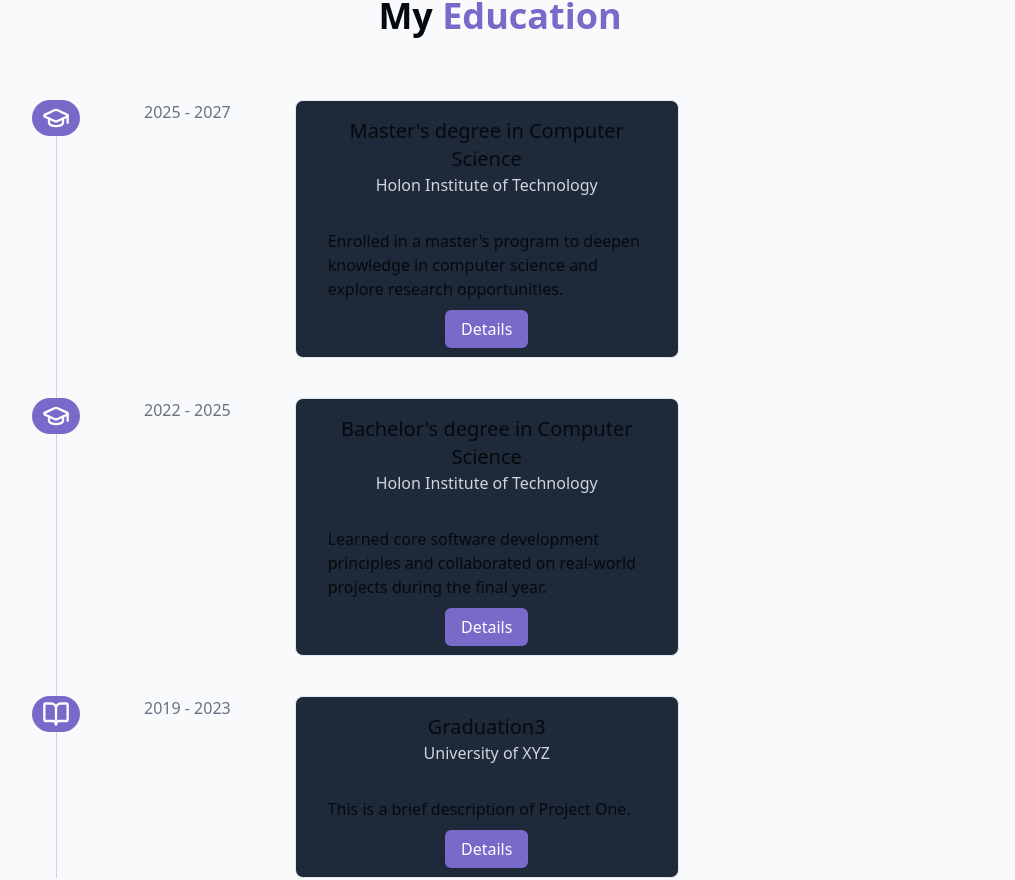
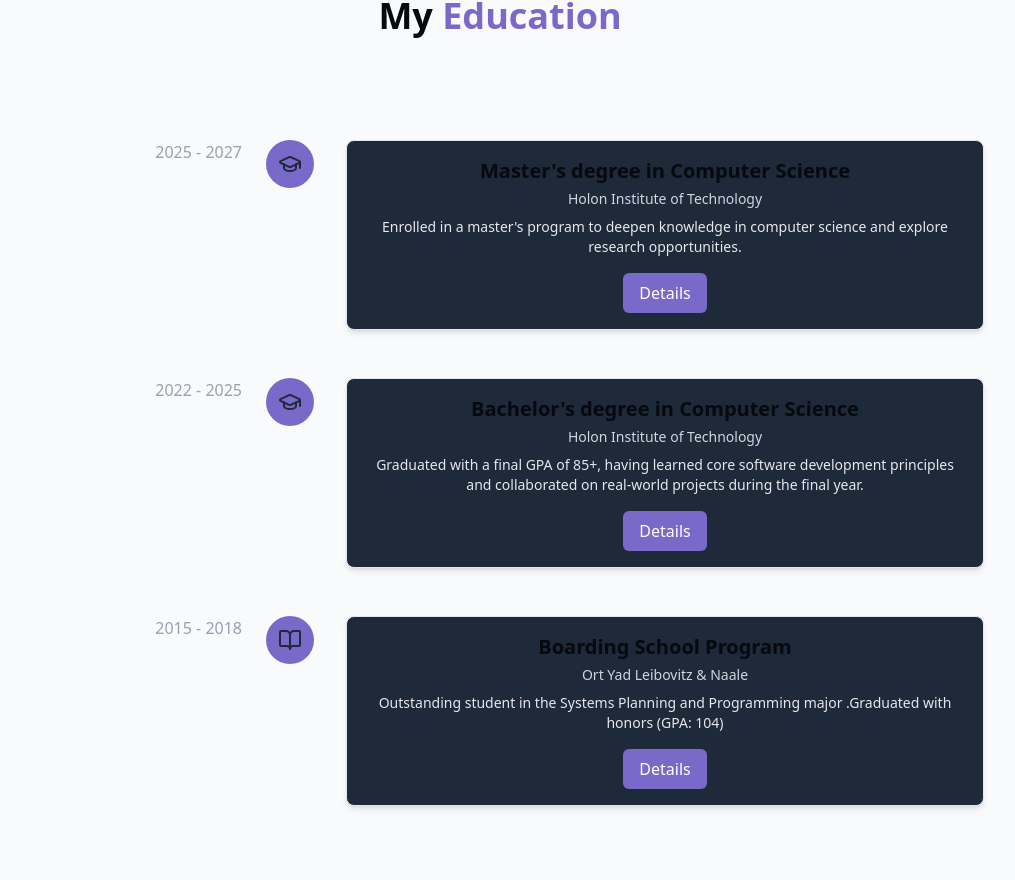
Before and after one commit to YanaNayda/Portfolio_Naydenova, a React (Vite) app: page / in a window 1280 px wide. Shown: the part 2460-3340 px from the top of the page, without its empty margins (144-1159 px from the left). Built offline with nearby package versions, Linux system fonts and the light colour scheme.

Commit message:
Changed Education Section

```diff
--- a/src/components/EducationSection.jsx
+++ b/src/components/EducationSection.jsx
@@ -17,7 +17,7 @@ const education = [
         id: 2,
         title: "Bachelor's degree in Computer Science",
         location: "Holon Institute of Technology",
-        description: "Learned core software development principles and collaborated on real-world projects during the final year.",
+        description: "Graduated with a final GPA of 85+, having learned core software development principles and collaborated on real-world projects during the final year.",
         date: "2022 - 2025",
         buttonText: "Details",
         demoUrl: "#",
@@ -25,10 +25,10 @@ const education = [
         color:"text-gray-800"
     },{
         id: 3,
-        title: "Graduation3",
-        location: "University of XYZ",
-        description: "This is a brief description of Project One.",
-        date: "2019 - 2023",
+        title: "Boarding School Program",
+        location: " Ort Yad Leibovitz & Naale",
+        description: "Outstanding student in the Systems Planning and Programming major .Graduated with honors (GPA: 104)",
+        date: "2015 - 2018",
         buttonText: "Details",
         demoUrl: "#",
         icon: "school",
--- a/src/components/Timeline.jsx
+++ b/src/components/Timeline.jsx
@@ -1,58 +1,54 @@
  import React from "react";
-import  { useState } from "react";
 import {GraduationCap ,School,  BookOpen } from "lucide-react"
 
+export default function Timeline({ defaultColor = "text-primary", education = [] }) {
+  return (
+    <div className="relative w-full max-w-5xl mx-auto py-10">
 
-export default function Timeline( { defaultColor = "text-primary" , education = [] } ) {
-    return (
-    <div className="relative">
-        <div className="absolute left-10 top-0 w-px h-full bg-primary opacity-30 hidden sm:block"></div>
 
-        {education.map(element =>  {
+      <div className="flex flex-col gap-12">
+        {education.map((element) => {
           let IconComponent;
           if (typeof element.icon === "string") {
-                if (element.icon === "school") IconComponent = BookOpen;
-                else IconComponent = GraduationCap;
+            IconComponent = element.icon === "school" ? BookOpen : GraduationCap;
           } else {
             IconComponent = element.icon;
           }
 
-            return(
-             <div className="container mx-auto px-4" key={element.id}>
-                <div className="flex sm:relative items-start mb-10">
+          return (
+            <div key={element.id} className="flex items-start w-full">
 
-                     <div className="rounded-full p-1 bg-primary ">
-                         <IconComponent
-                            className={`${element.color || defaultColor} text-white w-10 h-7`}
-                        />
+              <div className="w-1/4 text-right pr-4 text-gray-400">
+                {element.date}
               </div>
 
-                <div className="text-center sm:text-left px-16 text-gray-500 ">{element.date}</div>
+
+              <div className="relative flex flex-col items-center w-16">
+
+                <div className="absolute top-0 left-1/2 transform -translate-x-1/2 h-full w-px bg-primary opacity-30"></div>
+
+                 <div className="z-10 flex items-center justify-center w-12 h-12 rounded-full bg-primary text-white">
+                  <IconComponent className={`${element.color || defaultColor} w-6 h-6`} />
+                </div>
+                </div>
 
 
-                <div className="border border-gray-600 rounded-lg  px-8 py-4 bg-gray-800 w-full text-center z-10 sm:w-96 ">
-                    <div className="text-xl font-medium"> {element.title} </div>
-
-                    <div className="text-gray-300 mb-6 sm:mb-8 sm:text:xs">
-                        {element.location}
-
-                    </div>
-
-                    <div className="mb-4 text-left" >{element.description} </div>
-
-                    <div className="sm:hidden absolute left-4 top-4">
-                        <IconComponent
-                            className={`${element.color || defaultColor} w-8 h-10 p-1 rounded-lg`}
-                        />
-                    </div>
-
-                    <a className= "bg-primary px-4 py-2 rounded-md cursor-pointer hover:bg-primary-dark text-white"> {element.buttonText} </a>
-
+              <div className="flex-1 ml-6">
+                <div className="border border-gray-600 rounded-lg px-6 py-4 bg-gray-800 shadow-md">
+                  <div className="text-xl font-semibold mb-1">{element.title}</div>
+                  <div className="text-sm text-gray-300 mb-2">{element.location}</div>
+                  <div className="text-sm text-gray-200 mb-4">{element.description}</div>
+                  {element.buttonText && (
+                    <a className="inline-block bg-primary px-4 py-2 rounded-md text-white hover:bg-primary-dark">
+                      {element.buttonText}
+                    </a>
+                  )}
                 </div>
               </div>
-            </div>)
+            </div>
+          );
         })}
-
       </div>
-
-)}
+    </div>
+  );
+}
```
Lines whose indentation alone changed are shown as unchanged.
